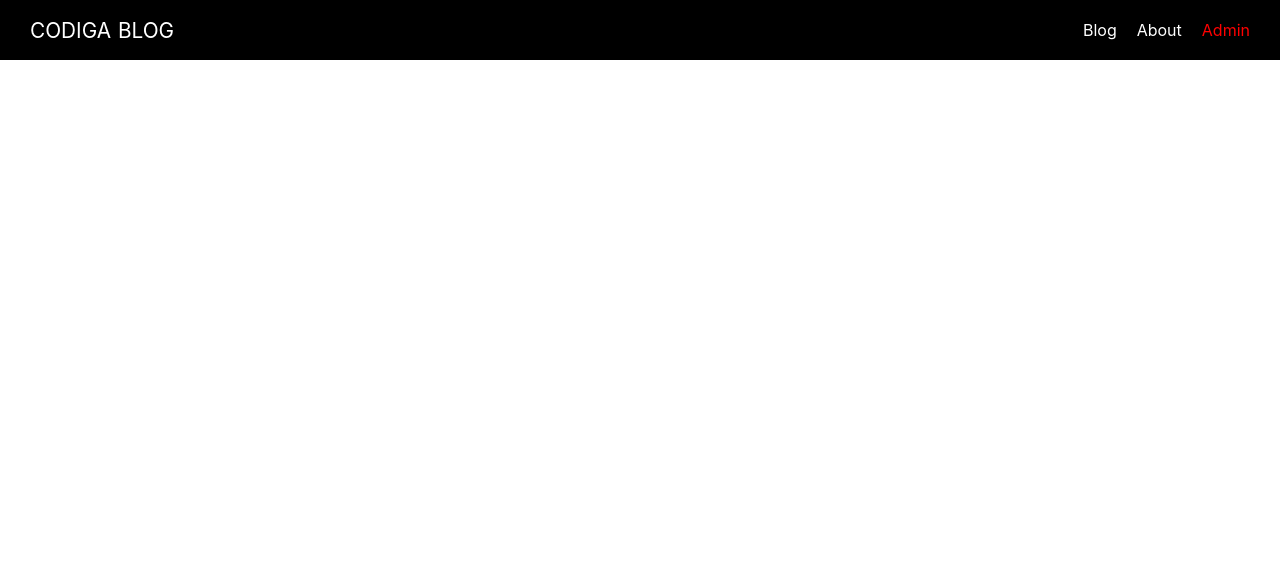
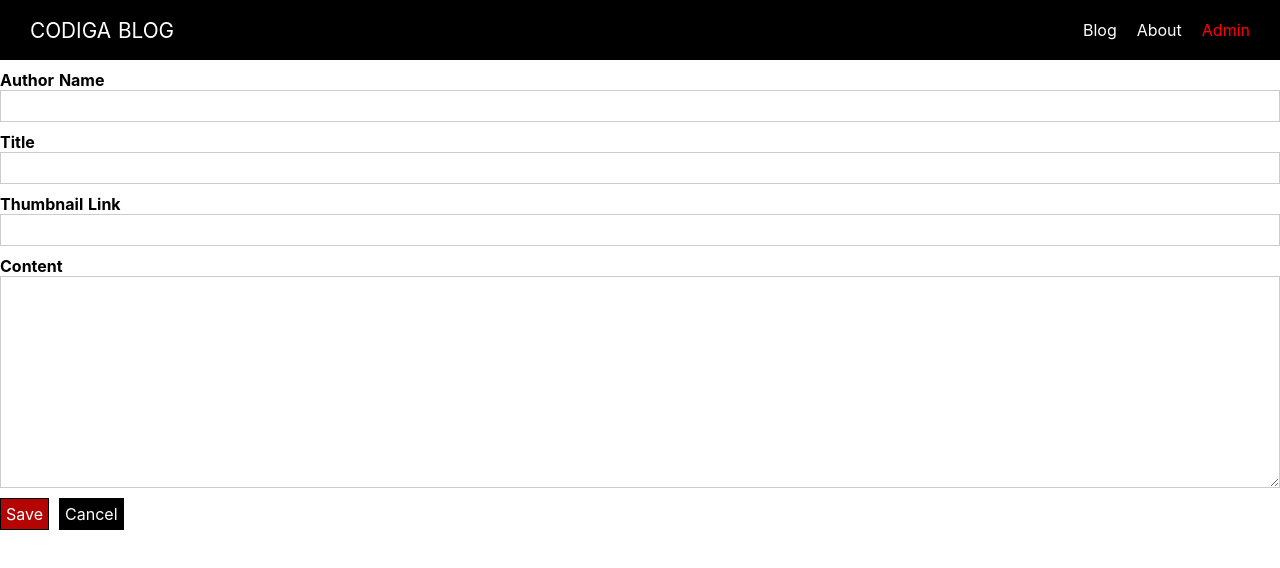
Before and after one commit to francisvelueta/course-nuxt, a Nuxt app: page /admin/new-post in a window 1280 px wide. Shown: the top 568 px of the page. Built offline with nearby package versions, Linux system fonts and the light colour scheme.

Commit message:
added admin section

```diff
--- /dev/null
+++ b/components/UI/AppButton.vue
@@ -0,0 +1,61 @@
+<template>
+  <button class="button" :class="btnStyle" v-bind="$attrs" v-on="$listeners">
+    <slot />
+  </button>
+</template>
+
+<script>
+export default {
+  name: "AppButton",
+  props: {
+    btnStyle: {
+      type: String,
+      default: ""
+    }
+  }
+};
+</script>
+
+
+<style scoped>
+.button {
+  font: inherit;
+  background-color: #b40404;
+  color: white;
+  padding: 5px;
+  cursor: pointer;
+  border: 1px solid black;
+}
+
+.button:hover,
+.button:active {
+  background-color: rgb(51, 51, 51);
+  border: 1px solid black;
+}
+
+.inverted {
+  background-color: white;
+  color: black;
+  border: 1px solid transparent;
+}
+
+.inverted:hover,
+.inverted:active {
+  color: #ccc;
+  background-color: white;
+  border: 1px solid transparent;
+}
+
+.cancel {
+  background-color: black;
+  color: white;
+  border: 1px solid transparent;
+}
+
+.cancel:hover,
+.cancel:active {
+  background-color: salmon;
+  border: 1px solid transparent;
+  color: white;
+}
+</style>
--- /dev/null
+++ b/components/UI/AppControlInput.vue
@@ -0,0 +1,58 @@
+<template>
+  <div class="input-control">
+    <label><slot /></label>
+    <input
+      v-if="controlType === 'input'"
+      v-bind="$attrs"
+      :value="value"
+      @input="$emit('input', $event.target.value)">
+    <textarea
+      v-if="controlType === 'textarea'"
+      rows="10"
+      :value="value"
+      @input="$emit('input', $event.target.value)"></textarea>
+  </div>
+</template>
+
+<script>
+export default {
+  name: 'AppInputControl',
+  props: {
+    controlType: {
+      type: String,
+      default: 'input'
+    },
+    value: {
+      type: String,
+      default: ''
+    }
+  }
+}
+</script>
+
+<style scoped>
+.input-control {
+  margin: 10px 0;
+}
+
+.input-control label {
+  display: block;
+  font-weight: bold;
+}
+
+.input-control input,
+.input-control textarea {
+  display: block;
+  width: 100%;
+  box-sizing: border-box;
+  font: inherit;
+  border: 1px solid #ccc;
+  padding: 5px;
+}
+
+.input-control input:focus,
+.input-control textarea:focus {
+  background-color: #eee;
+  outline: none;
+}
+</style>
--- a/pages/admin/index.vue
+++ b/pages/admin/index.vue
@@ -1 +1,35 @@
-<template></template>
+<template>
+  <div class="admin-page">
+    <section class="new-post">
+      <button @click="$router.push('/admin/new-post')">Create Post</button>
+    </section>
+    <section class="existing-posts">
+      <h1>Existing Posts</h1>
+      <PostList />
+    </section>
+  </div>
+</template>
+<script>
+import PostList from "@/components/Posts/PostList";
+export default {
+  components: {
+    PostList
+  }
+};
+</script>
+
+<style scoped>
+.admin-page {
+  padding: 20px;
+}
+
+.new-post {
+  text-align: center;
+  border-bottom: 2px solid #ccc;
+  padding-bottom: 10px;
+}
+
+.existing-posts h1 {
+  text-align: center;
+}
+</style>
--- /dev/null
+++ b/pages/admin/new-post/index.vue
@@ -0,0 +1,48 @@
+<template>
+  <div class="admin-new-post-page">
+    <section class="new-post-form">
+      <form @submit.prevent="onSave">
+        <AppControlInput v-model="editedPost.author">Author Name</AppControlInput>
+        <AppControlInput v-model="editedPost.title">Title</AppControlInput>
+        <AppControlInput v-model="editedPost.thumbnailLink">Thumbnail Link</AppControlInput>
+        <AppControlInput control-type="textarea" v-model="editedPost.content">Content</AppControlInput>
+        <AppButton type="submit">Save</AppButton>
+        <AppButton
+          type="button"
+          style="margin-left: 10px"
+          btn-style="cancel"
+          @click="onCancel"
+        >Cancel</AppButton>
+      </form>
+    </section>
+  </div>
+</template>
+
+<script>
+import AppControlInput from "@/components/UI/AppControlInput";
+import AppButton from "@/components/UI/AppButton";
+export default {
+  components: {
+    AppControlInput,
+    AppButton
+  },
+  data: () => ({
+    editedPost: {
+      author: "",
+      title: "",
+      thumbnailLink: "",
+      content: ""
+    }
+  }),
+  methods: {
+    onSave() {
+      // save the post
+      console.log(this.editedPost);
+    },
+    onCancel() {
+      // navigate back
+      this.$router.push("/admin");
+    }
+  }
+};
+</script>
--- a/pages/users.vue
+++ /dev/null
@@ -1,25 +0,0 @@
-<template>
-  <div>
-    <input type="text" v-model="userId" />
-    <button @click="onLoadUser">Load User</button>
-    <nuxt-child />
-  </div>
-</template>
-<script>
-export default {
-  data() {
-    return {
-      userId: ""
-    };
-  },
-  methods: {
-    onLoadUser() {
-      this.$router.push(`/users/${this.userId}`);
-    }
-  },
-
-  layout: "users"
-};
-</script>
-<style scoped>
-</style>
```
Also changed, not shown: pages/admin/_postId/index.vue (added), pages/admin/auth/index.vue (added).
